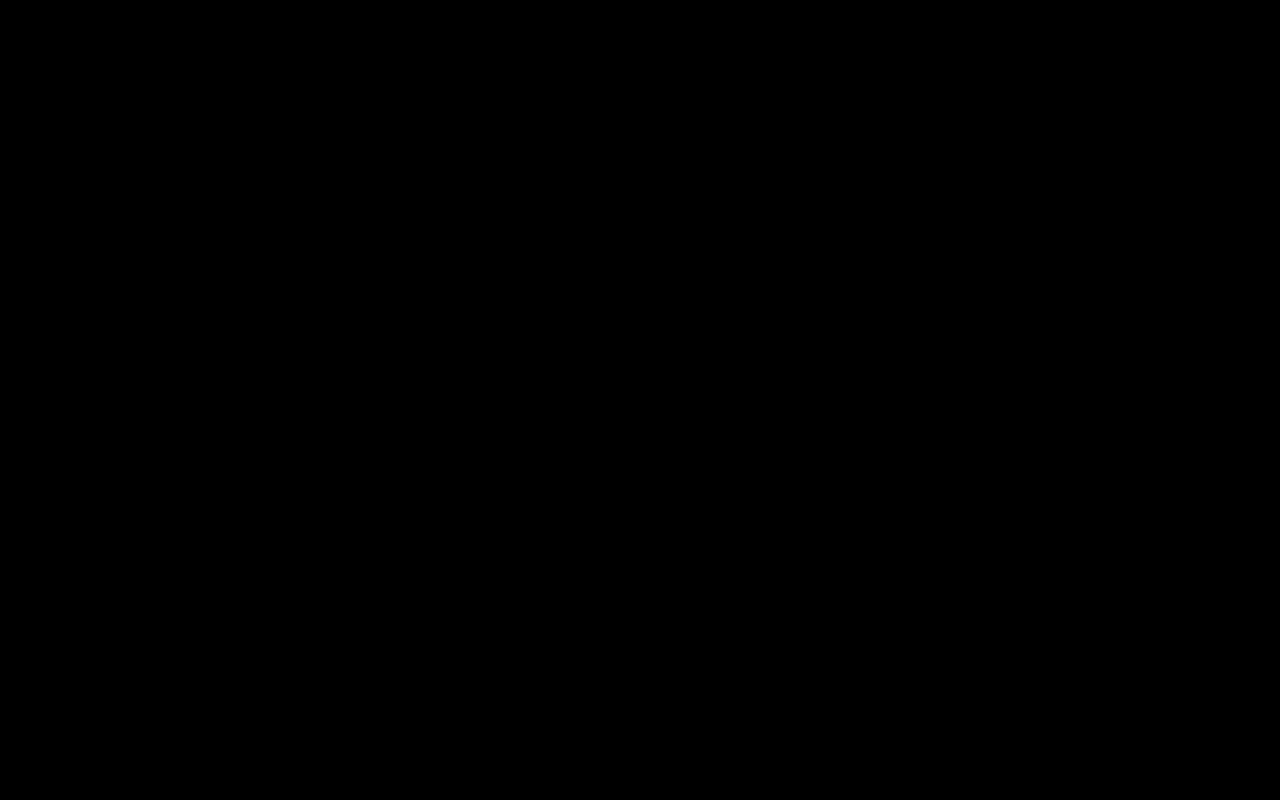
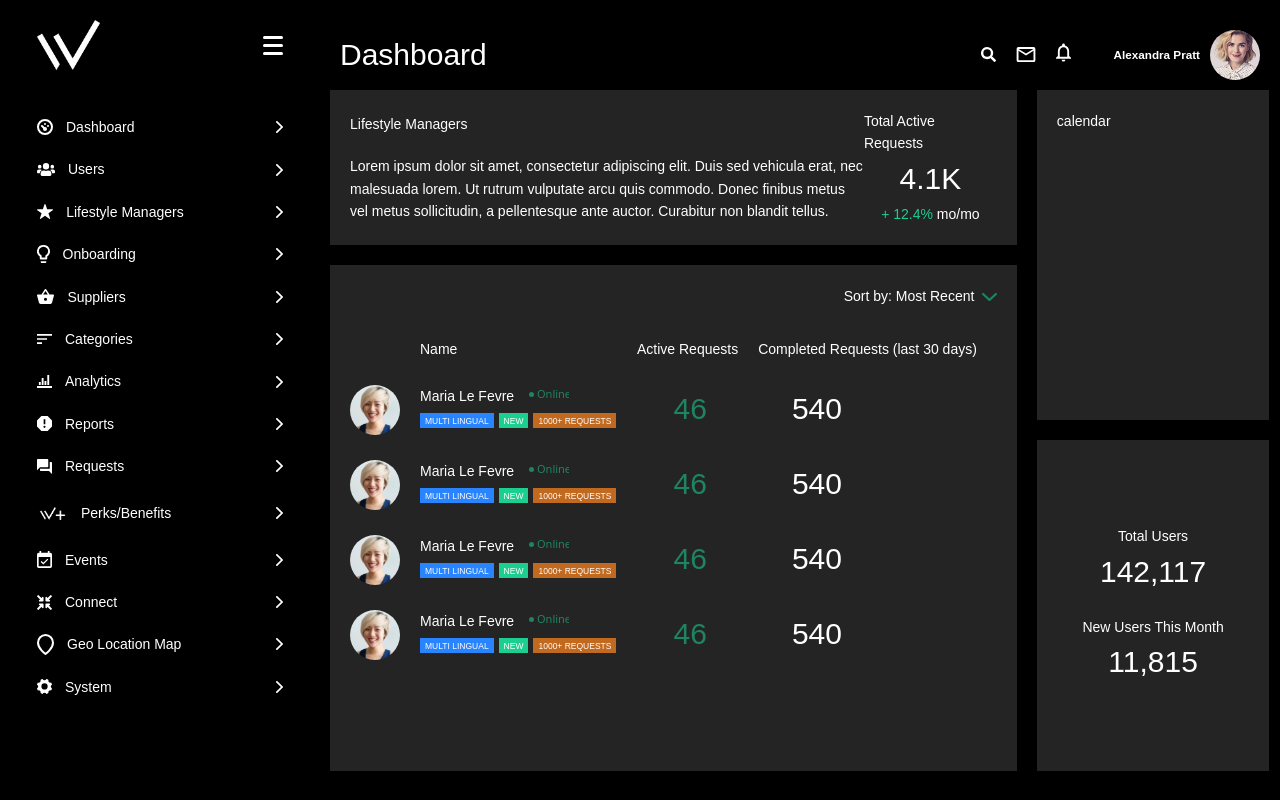
Before and after one commit to Khandaker007/wimb-AP, a React (Vite) app: page /lifestyle-managers in a window 1280 px wide. Built offline with nearby package versions, Linux system fonts and the light colour scheme.

Commit message:
Life Style Managers Page
Summary
Body
User Count
Calender Small (in progress)

```diff
--- a/src/App.jsx
+++ b/src/App.jsx
@@ -10,16 +10,17 @@ import SuppliersCategories from './pages/suppliers-categories/suppliers-categori
 import SuppliersDining from './pages/suppliers-dining/suppliers-dining.component'
 import Requests from './pages/requests/requests.component'
 import RestaurantModule from "./pages/restaurantModule/restaurantModule.component";
+import LifeStyleManagers from "./pages/lifestyle-managers/lifestyle-managers.component";
 
 
 import './App.scss'
 
 function App() {
   return (
-      // <div className="admin-panel">
-      //   <Sidebar/>
-      //   <div className="admin-panel__body">
-      //       <Header/>
+      <div className="admin-panel">
+        <Sidebar/>
+        <div className="admin-panel__body">
+            <Header/>
             <Switch>
               <Route exact path='/' component={Dashboard}/>
               <Route path='/user' component={Users}/>
@@ -28,9 +29,10 @@ function App() {
               <Route path='/suppliers-dining' component={SuppliersDining}/>
               <Route path='/requests' component={Requests}/>
               <Route path='/restaurant' component={RestaurantModule}/>
+              <Route path='/lifestyle-managers' component={LifeStyleManagers} />
             </Switch>
-      //   </div>
-      // </div>
+        </div>
+      </div>
   )
 }
 
--- /dev/null
+++ b/src/components/user-request-item/user-request-item.component.jsx
@@ -0,0 +1,32 @@
+import React from 'react';
+
+import "./user-request-item.style.scss";
+
+// IMAGE
+import userDP from "../../assets/image/user-dp-2.png";
+import onlineStatus from "../../assets/icon/icon-status-online.svg";
+
+const UserRequestItem = () => (
+    <div className="user-request-item">
+        <img src={userDP} />
+        <div className="user-title">
+            <div className="user-details">
+                <span className="user-name">Maria Le Fevre</span>
+                <img src={onlineStatus} />
+            </div>
+            <div className="user-tags">
+                <span className="multi-lingual tag">MULTI LINGUAL</span>
+                <span className="new tag">NEW</span>
+                <span className="thousand-plus-requests tag">1000+ REQUESTS</span>
+            </div>
+        </div>
+        <div className="active-requests">
+            46
+        </div>
+        <div className="completed-requests">
+            540
+        </div>
+    </div>
+)
+
+export default UserRequestItem;
--- /dev/null
+++ b/src/components/user-request-item/user-request-item.style.scss
@@ -0,0 +1,53 @@
+@import '../../sass/variables.scss';
+@import "../../sass/mixins.scss";
+
+.user-request-item {
+    display: grid;
+    grid-template-columns: 5.0rem 19.7rem repeat(3, 1fr);
+    grid-gap: 2.0rem;
+    margin-bottom: 2.5rem;
+
+    .user-title {
+        .user-details {
+            .user-name {
+                margin-right: 1.5rem;
+            }
+        }
+
+        .user-tags {
+            .tag {
+                font-size: 0.85rem;
+                padding: 0.25rem 0.5rem;
+                margin-right: 0.5rem;
+                white-space: nowrap;
+
+                &:last-child {
+                    margin-right: 0;
+                }
+            }
+
+            .multi-lingual {
+                background-color: $color-blue;
+            }
+
+            .new {
+                background-color: $color-green;
+            }
+
+            .thousand-plus-requests {
+                background-color: $color-orange;
+            }
+        }
+    }
+
+    .active-requests {
+        font-size: 3.0rem;
+        color: $color-primary;
+        text-align: center;
+    }
+
+    .completed-requests {
+        font-size: 3.0rem;
+        text-align: center;
+    }
+}
--- /dev/null
+++ b/src/pages/lifestyle-managers/lifestyle-managers.component.jsx
@@ -0,0 +1,87 @@
+import React from 'react';
+
+import "./lifestyle-managers.style.scss";
+
+// COPONENETS
+import UserRequestItem from "../../components/user-request-item/user-request-item.component";
+
+// ICONS
+import dropdown from "../../assets/icon/icon-dropdown-green.svg";
+
+const LifeStyleManagers = () => (
+    <div className="lifestyle-managers">
+        <div className="lifestyle-managers-summary card">
+            <div className="summary-content">
+                <div className="lifestyle-managers-title">
+                    Lifestyle Managers
+                </div>
+                <div className="lifestyle-managers-data">
+                    Lorem ipsum dolor sit amet, consectetur
+                    adipiscing elit. Duis sed vehicula erat,
+                    nec malesuada lorem. Ut rutrum vulputate
+                    arcu quis commodo. Donec finibus metus vel
+                    metus sollicitudin, a pellentesque ante auctor.
+                    Curabitur non blandit tellus.
+                </div>
+            </div>
+            <div className="requests-data">
+                <div className="requests-title">
+                    Total Active Requests
+                </div>
+                <div className="requests-no">
+                    4.1K
+                </div>
+                <div className="requests-increment">
+                    <span className="increment-percentage">+ 12.4%</span> mo/mo
+                </div>
+            </div>
+        </div>
+        <div className="calendar-small card">calendar</div>
+        <div className="lifestyle-managers-body card">
+            <div className="sort-by">
+                Sort by: Most Recent
+                <img src={dropdown} alt="dropdown-green-icon" className="dropdown-green-icon" />
+            </div>
+            <div className="lifestyle-managers-body-content">
+                <div className="lifestyle-managers-body-title">
+                    <div>&nbsp;</div>
+                    <div className="name">
+                        Name
+                    </div>
+                    <div className="active-requests">
+                        Active Requests
+                    </div>
+                    <div className="completed-requests">
+                        Completed Requests (last 30 days)
+                    </div>
+                </div>
+                <UserRequestItem />
+                <UserRequestItem />
+                <UserRequestItem />
+                <UserRequestItem />
+            </div>
+        </div>
+        <div className="users-count card">
+            <div className="users-count-content">
+                <div className="total-users">
+                    <div className="total-users-title">
+                        Total Users
+                    </div>
+                    <div className="total-users-no">
+                        142,117
+                    </div>
+                </div>
+                <div className="new-users">
+                    <div className="new-users-title">
+                        New Users This Month
+                    </div>
+                    <div className="new-users-no">
+                        11,815
+                    </div>
+                </div>
+            </div>
+        </div>
+    </div>
+)
+
+export default LifeStyleManagers;
--- /dev/null
+++ b/src/pages/lifestyle-managers/lifestyle-managers.style.scss
@@ -0,0 +1,111 @@
+@import '../../sass/variables.scss';
+@import "../../sass/mixins.scss";
+
+.lifestyle-managers {
+    // background-color: orange;
+    font-size: 1.4rem;
+    display: grid;
+    grid-template-columns: 1fr 25%;
+    grid-template-rows: repeat(4, 1fr);
+    grid-gap: 2rem;
+
+    .card {
+        background-color: $color-grey;
+        padding: 2.0rem;
+    }
+
+    .lifestyle-managers-summary {
+        display: flex;
+        align-items: center;
+        .summary-content {
+            // background-color: indigo;
+            width: 80%;
+
+            .lifestyle-managers-title {
+                margin-bottom: 2.0rem;
+                // background-color: violet;
+            }
+        }
+
+        .requests-data {
+            // background-color: violet;
+            display: flex;
+            flex-direction: column;
+            align-items: center;
+
+            .requests-no {
+                font-size: 3.0rem;
+            }
+
+            .requests-increment {
+                .increment-percentage {
+                    color: $color-green;
+                }
+            }
+        }
+    }
+
+    .calendar-small {
+        grid-row: span 2;
+    }
+
+    .lifestyle-managers-body {
+        grid-row: span 3;
+
+        .sort-by {
+            // background-color: indigo;
+            text-align: right;
+            cursor: pointer;
+            margin-bottom: 3.0rem;
+
+            .dropdown-green-icon {
+                margin-left: 0.75rem;
+            }
+        }
+
+        .lifestyle-managers-body-title {
+            // background-color: violet;
+            white-space: nowrap;
+            display: grid;
+            grid-template-columns: 5.0rem 19.7rem repeat(3, 1fr);
+            grid-gap: 2.0rem;
+            margin-bottom: 2.5rem;
+
+            // div {
+            //     background-color: orange;
+            // }
+        }
+    }
+
+    .users-count{
+        grid-row: span 2;
+        // background-color: indigo;
+        padding: 2.5rem;
+        display: flex;
+        align-items: center;
+        justify-content: center;
+
+        .users-count-content {
+            .total-users {
+                display: flex;
+                flex-direction: column;
+                align-items: center;
+                margin-bottom: 2rem;
+
+                .total-users-no {
+                    font-size: 3.0rem;
+                }
+            }
+
+            .new-users {
+                display: flex;
+                flex-direction: column;
+                align-items: center;
+
+                .new-users-no {
+                    font-size: 3.0rem;
+                }
+            }
+        }
+    }
+}
```
Also changed, not shown: src/assets/icon/icon-status-online.svg (added), src/assets/image/user-dp-2.png (added).
